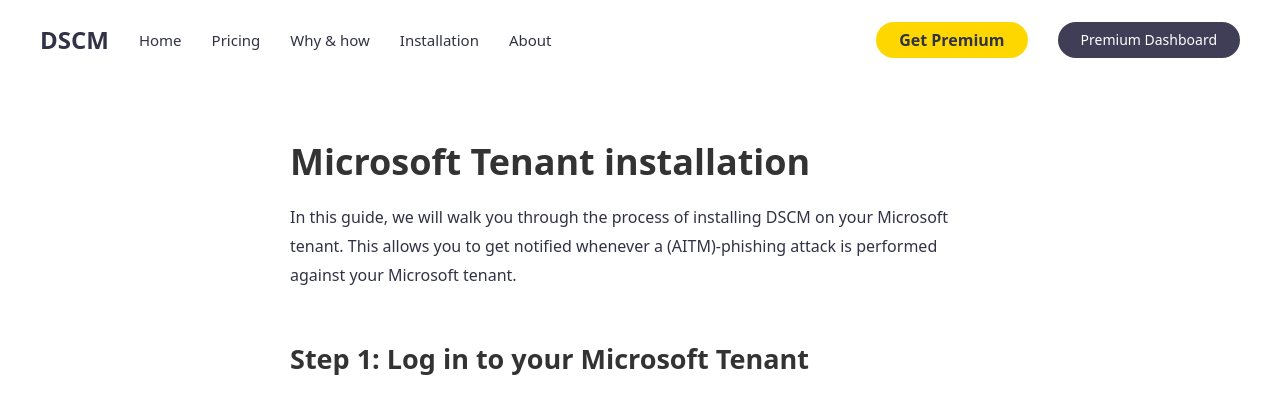
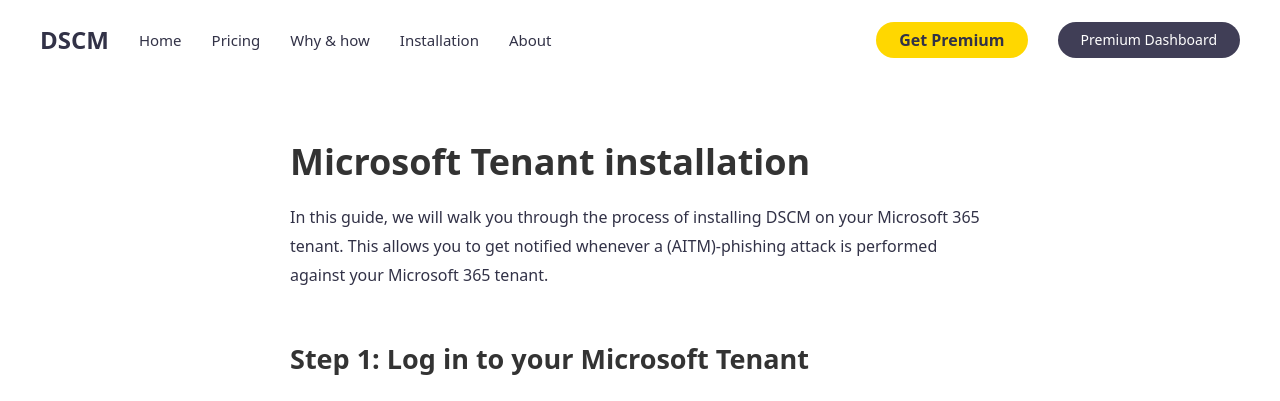
Before and after one commit to didsomeonecloneme/didsomeonecloneme.github.io, a Jekyll site: the page built from guides/microsoft.md, in a window 1280 px wide and 900 px high. Shown: the top 401 px of the window. Built offline with Jekyll 4.4.1, drawn with Linux system fonts in a browser that asks for light colours; some of the changed text lies outside the part shown.

Commit message:
Update Microsoft guide

```diff
--- a/guides/microsoft.md
+++ b/guides/microsoft.md
@@ -2,8 +2,8 @@
 layout: page
 width: xsmall
 permalink: /microsoft-tenant-installation
-title: Microsoft Tenant installation
-metaDesc: Learn how to seamlessly integrate DSCM (Did someone clone me) into your Microsoft tenant, ensuring the security and authenticity of your site's content.
+title: Microsoft 365 Tenant installation
+metaDesc: Learn how to seamlessly integrate DSCM (Did someone clone me) into your Microsoft 365 tenant, ensuring the security and authenticity of your site's content.
 tags:
   - Microsoft
   - Portal
@@ -12,7 +12,7 @@
 
 # Microsoft Tenant installation
 
-In this guide, we will walk you through the process of installing DSCM on your Microsoft tenant. This allows you to get notified whenever a (AITM)-phishing attack is performed against your Microsoft tenant.
+In this guide, we will walk you through the process of installing DSCM on your Microsoft 365 tenant. This allows you to get notified whenever a (AITM)-phishing attack is performed against your Microsoft 365 tenant.
 
 ## Step 1: Log in to your Microsoft Tenant
 Open your preferred web browser and go to the [Company Branding page](https://portal.azure.com/#view/Microsoft_AAD_IAM/ActiveDirectoryMenuBlade/~/LoginTenantBranding) in the Azure Portal. Login with your tenants administrator account to visit the page.
@@ -52,4 +52,4 @@
 
 Click the **Review + Save** button to create the Company Branding.
 
-Congratulations! You've successfully installed DSCM on your Microsoft tenant. From now on, you'll receive email notifications whenever someone uses your Microsoft login page in a phishing attack.
+Congratulations! You've successfully installed DSCM on your Microsoft 365 tenant. From now on, you'll receive email notifications whenever someone uses your Microsoft login page in a phishing attack.
```
